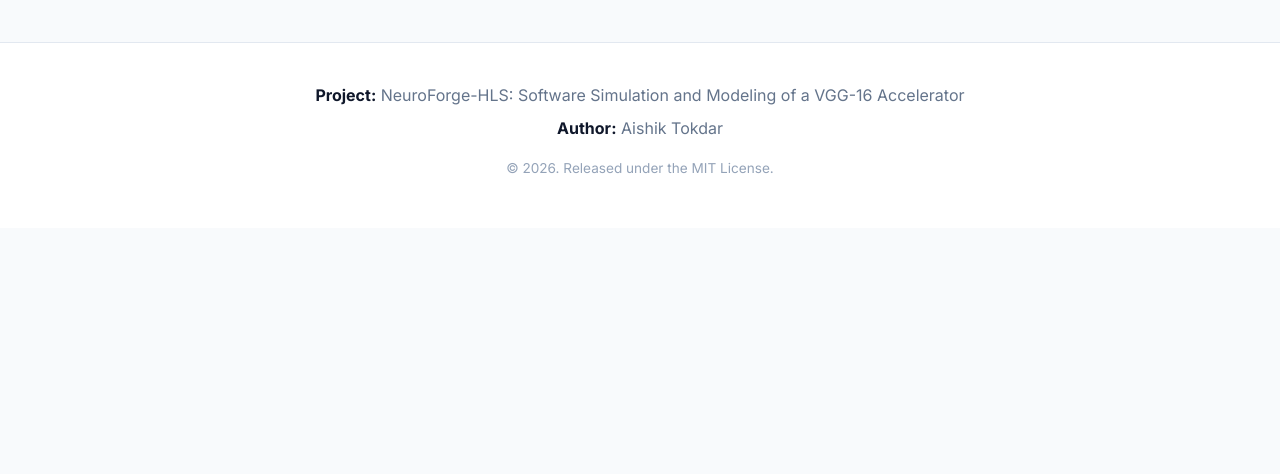
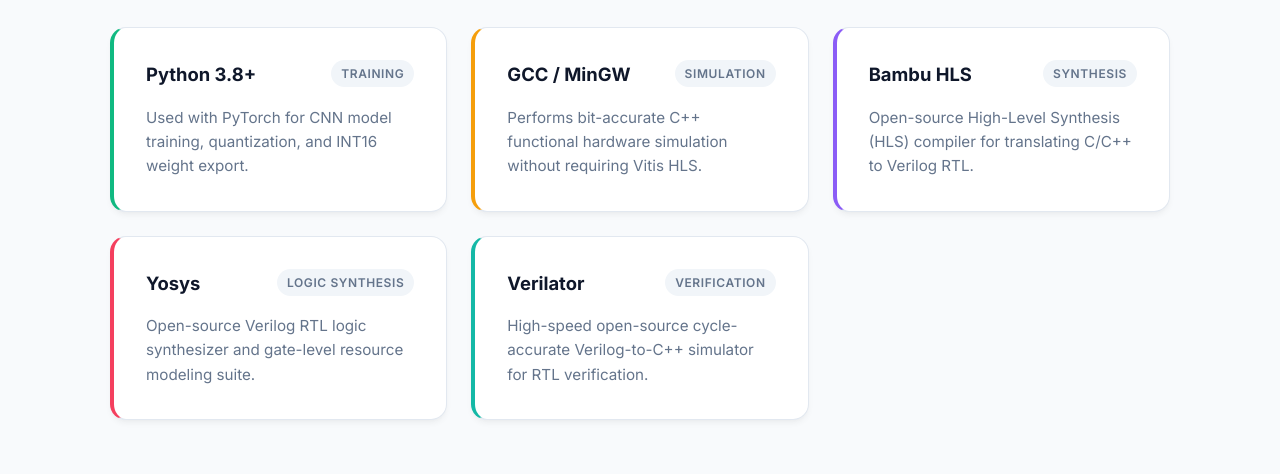
Before and after one commit to AishikTokdar/NeuroForge-HLS, a plain HTML site: page index.html in a window 1280 px wide. Shown: the part 1271-1745 px from the top of the page. Before the commit the page ends 1499 px from the top, so only its background shows below. Drawn offline with Linux system fonts and the light colour scheme.

Commit message:
ui(web): expand index dashboard with open-source software toolchain cards
Integrate Open-Source Toolchain showcase cards covering Python, GCC, Bambu HLS,
Yosys, and Verilator. Update docs/synthesis_benchmark_report.md with toolchain summary.

```diff
--- a/index.html
+++ b/index.html
@@ -296,6 +296,54 @@
             </a>
         </div>
 
+        <!-- Open Source Tools Section -->
+        <h2 class="section-header" style="margin-top: 60px;"><span>🧩</span> Open-Source Toolchain</h2>
+        <p style="color: var(--text-muted); margin-bottom: 30px; font-size: 1.05rem;">
+            NeuroForge-HLS can be deployed and validated using a completely free, 100% open-source software toolchain stack.
+        </p>
+
+        <div class="grid">
+            <div class="card tool-card tool-python">
+                <div class="tool-header">
+                    <h3 class="tool-title">Python 3.8+</h3>
+                    <span class="badge">Training</span>
+                </div>
+                <p style="color: var(--text-muted); font-size: 0.95rem;">Used with PyTorch for CNN model training, quantization, and INT16 weight export.</p>
+            </div>
+
+            <div class="card tool-card tool-gcc">
+                <div class="tool-header">
+                    <h3 class="tool-title">GCC / MinGW</h3>
+                    <span class="badge">Simulation</span>
+                </div>
+                <p style="color: var(--text-muted); font-size: 0.95rem;">Performs bit-accurate C++ functional hardware simulation without requiring Vitis HLS.</p>
+            </div>
+
+            <div class="card tool-card tool-bambu">
+                <div class="tool-header">
+                    <h3 class="tool-title">Bambu HLS</h3>
+                    <span class="badge">Synthesis</span>
+                </div>
+                <p style="color: var(--text-muted); font-size: 0.95rem;">Open-source High-Level Synthesis (HLS) compiler for translating C/C++ to Verilog RTL.</p>
+            </div>
+
+            <div class="card tool-card tool-yosys">
+                <div class="tool-header">
+                    <h3 class="tool-title">Yosys</h3>
+                    <span class="badge">Logic Synthesis</span>
+                </div>
+                <p style="color: var(--text-muted); font-size: 0.95rem;">Open-source Verilog RTL logic synthesizer and gate-level resource modeling suite.</p>
+            </div>
+
+            <div class="card tool-card tool-verilator">
+                <div class="tool-header">
+                    <h3 class="tool-title">Verilator</h3>
+                    <span class="badge">Verification</span>
+                </div>
+                <p style="color: var(--text-muted); font-size: 0.95rem;">High-speed open-source cycle-accurate Verilog-to-C++ simulator for RTL verification.</p>
+            </div>
+        </div>
+
         <div class="github-cta">
             <a href="https://github.com/AishikTokdar/NeuroForge-HLS" class="btn-github">
                 <svg height="24" width="24" viewBox="0 0 16 16" fill="currentColor">
```
Also changed, not shown: 1 other file.
